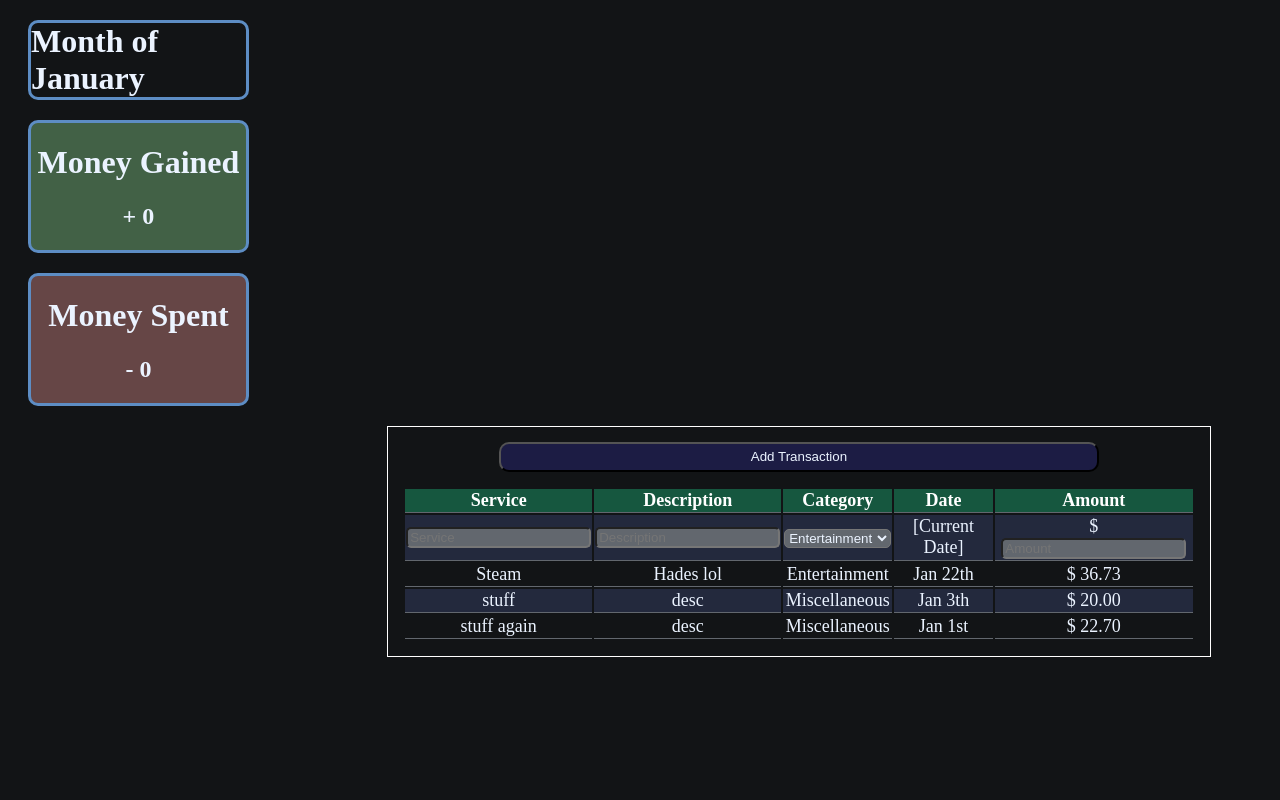
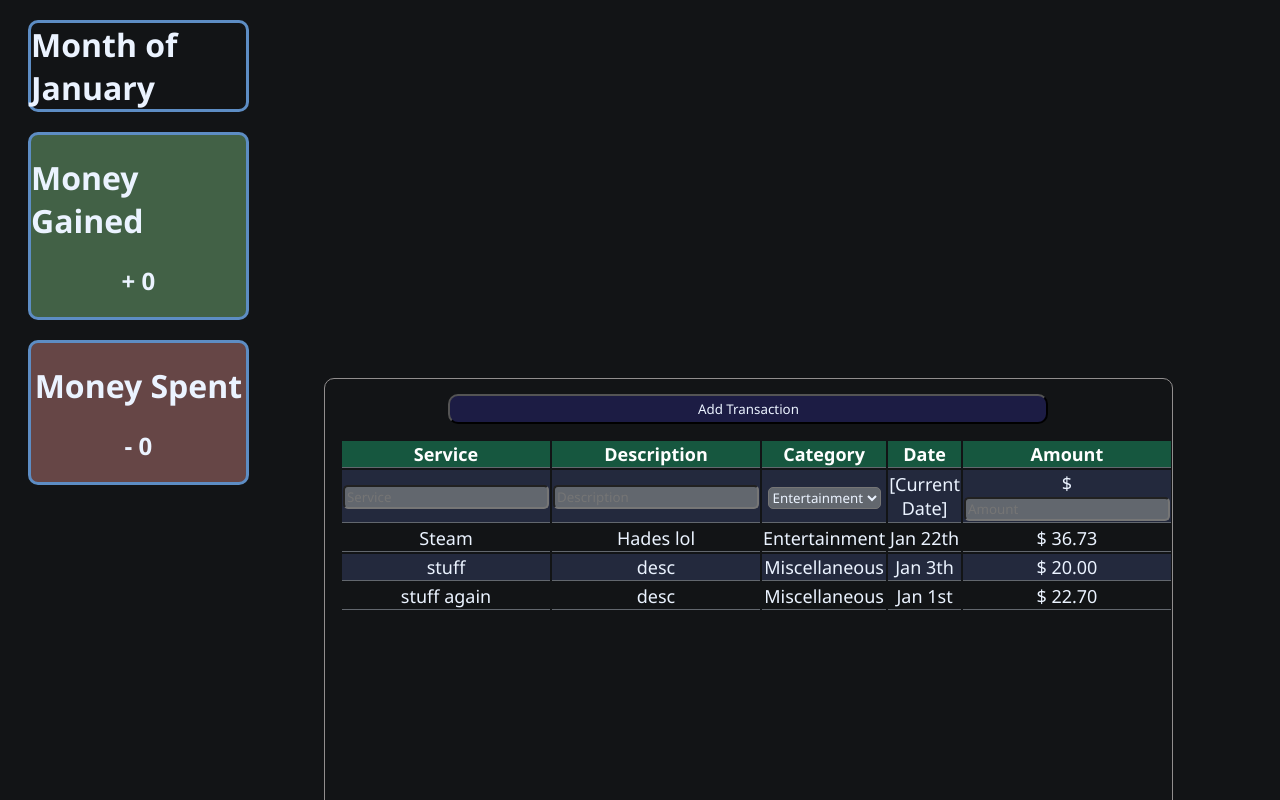
Before and after one commit to RohanManoharan/BudgetingApp, a React (Vite) app: page / in a window 1280 px wide. Shown: the top 800 px of the page. Built offline with nearby package versions, Linux system fonts and the light colour scheme.

Commit message:
Update styles.css

```diff
--- a/src/styles.css
+++ b/src/styles.css
@@ -4,6 +4,7 @@ html{
 
 *{
     color: rgb(235, 243, 255);
+    font-family:'Segoe UI', Tahoma, Geneva, Verdana, sans-serif;
 }
 
 /* #side-content{
@@ -40,10 +41,13 @@ h2{
 }
 
 #transactions {
-    width: 65%;
-    margin-left: 30%;
-    border: 1px solid white;
+    margin-top: -10%;
+    width: 67%;
+    margin-left: 25%;
+    border: 1px solid rgb(145, 142, 142);
+    border-radius: 10px;
     text-align: center;
+    height: 700px;
 }
 
 button{
```
